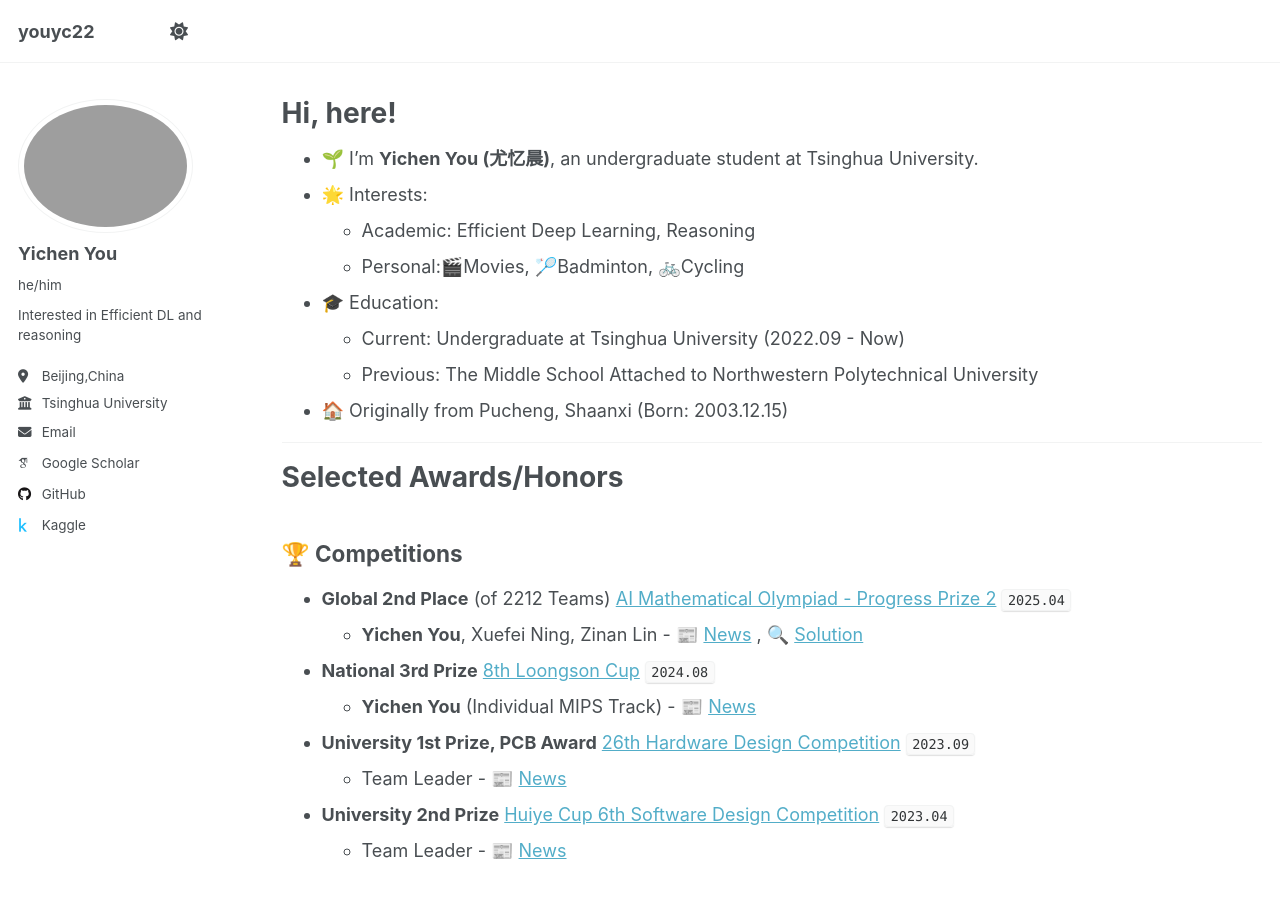
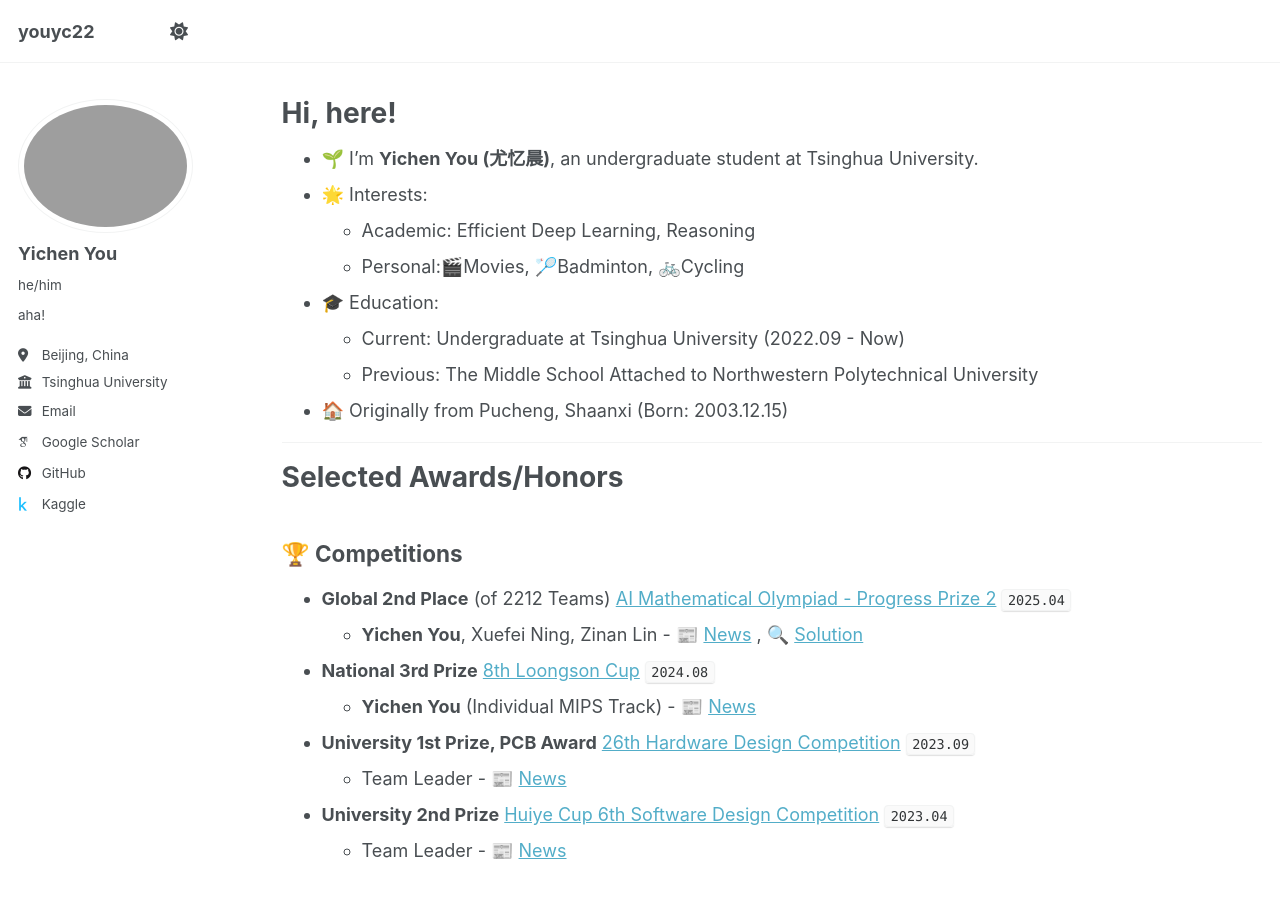
Before and after one commit to youyc22/youyc22.github.io.backup, a Jekyll site: the page built from _pages/about.md, in a window 1280 px wide and 900 px high. Built offline with Jekyll 4.4.1, drawn with Linux system fonts in a browser that asks for light colours; some web fonts are replaced.

Commit message:
[minor]: test

```diff
--- a/_config.yml
+++ b/_config.yml
@@ -25,8 +25,8 @@ author:
   avatar           : "girl1.png"
   name             : "Yichen You"
   pronouns         : "he/him" # e.g. "he/him", "she/her", "they/them"
-  bio              : "Interested in Efficient DL and reasoning"
-  location         : "Beijing,China" # e.g. "New York, USA"
+  bio              : "aha!"
+  location         : "Beijing, China" # e.g. "New York, USA"
   employer         : "Tsinghua University"
   uri              : # URL
   email            : "yiyouyc22yyc@gmail.com"
```
